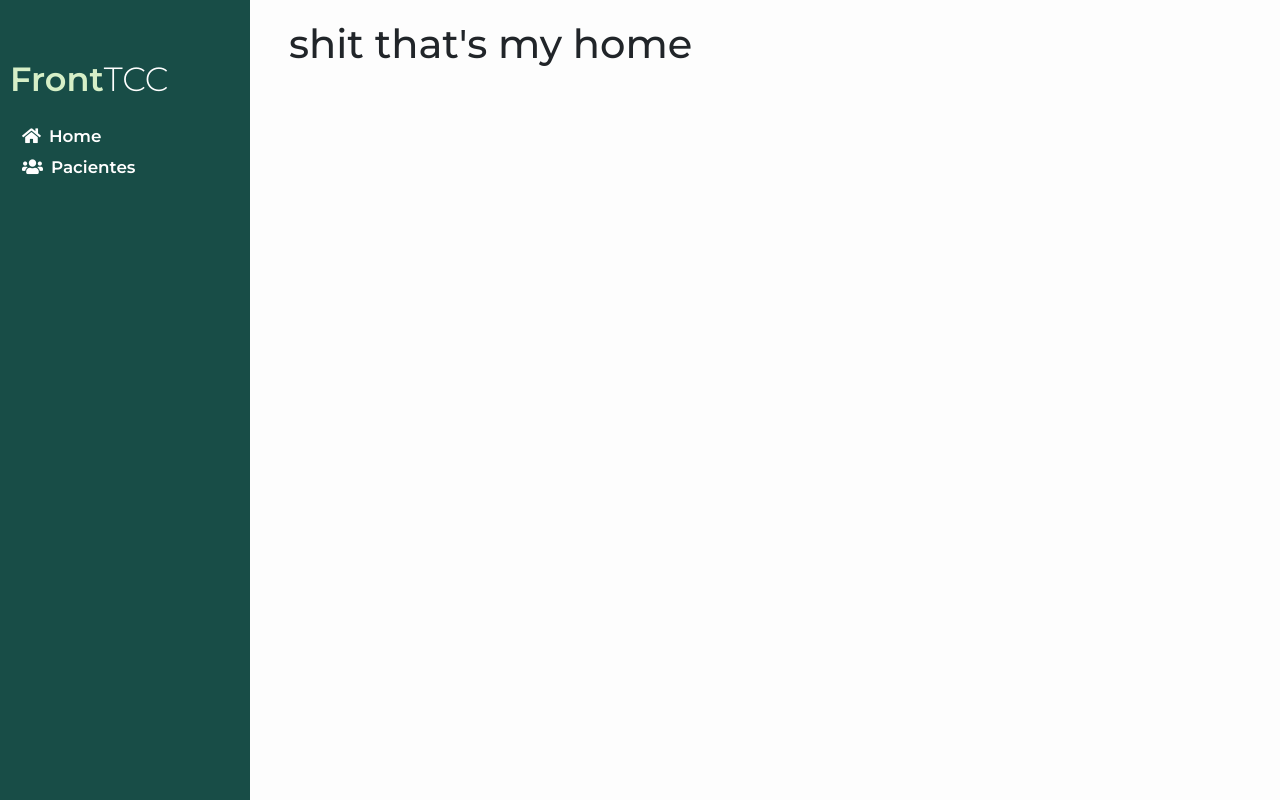
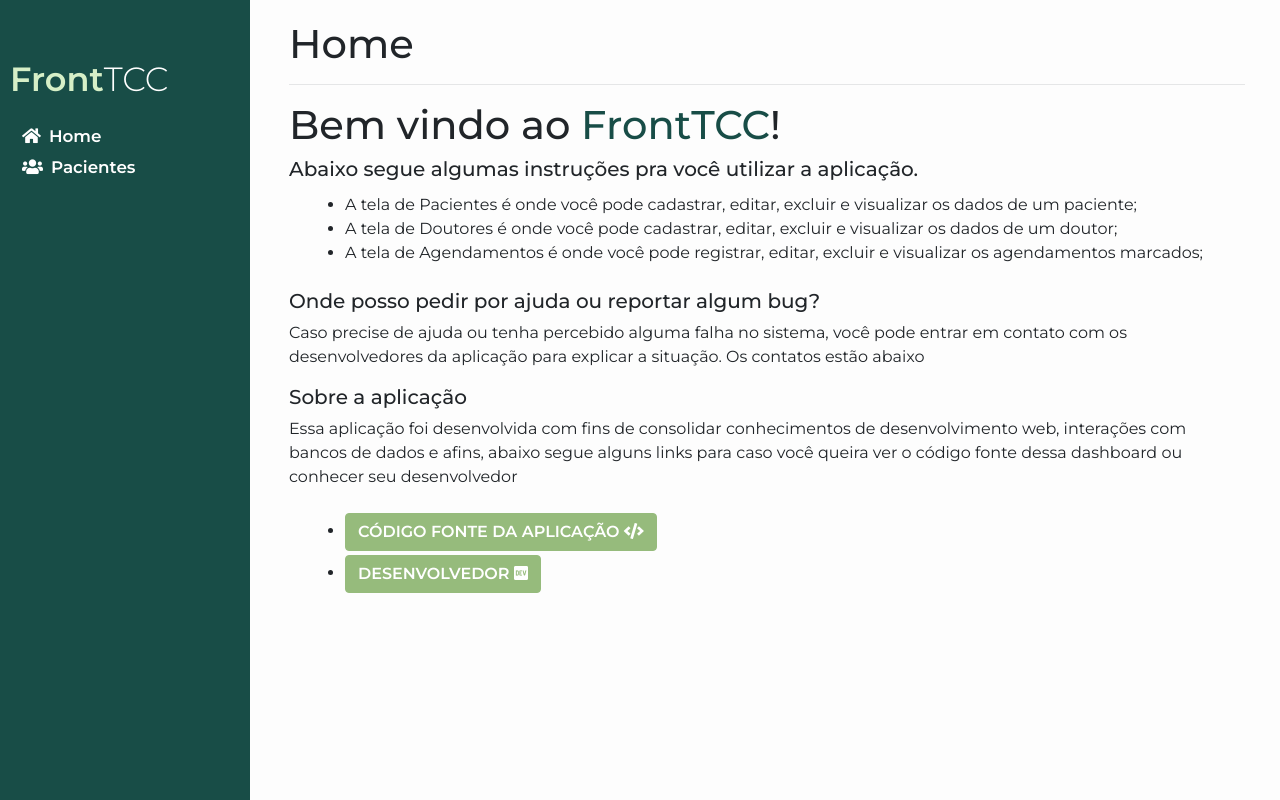
Before and after one commit to TiagoDiass/frontend-tcc, a Vue app: page / in a window 1280 px wide. Built offline with nearby package versions, Linux system fonts and the light colour scheme.

Commit message:
feat: add transition between pages

```diff
--- a/src/App.vue
+++ b/src/App.vue
@@ -3,7 +3,9 @@
     <Sidebar />
 
     <div id="content-container">
-      <router-view />
+      <transition name="slide" mode="out-in">
+        <router-view />
+      </transition>
     </div>
   </div>
 </template>
--- /dev/null
+++ b/src/styles/animations.scss
@@ -0,0 +1,31 @@
+@keyframes slide-in {
+  from {
+    transform: translateX(-30px);
+    opacity: 0;
+  }
+
+  to {
+    transform: translateX(0);
+    opacity: 1;
+  }
+}
+
+@keyframes slide-out {
+  from {
+    transform: translateX(0);
+    opacity: 1;
+  }
+
+  to {
+    transform: translateX(-30px);
+    opacity: 0;
+  }
+}
+
+.slide-enter-active {
+  animation: slide-in 0.3s ease;
+}
+
+.slide-leave-active {
+  animation: slide-out 0.3s ease;
+}
--- /dev/null
+++ b/src/styles/bootstrap_overwrite.scss
@@ -0,0 +1,32 @@
+.btn {
+  text-transform: uppercase;
+  font-weight: 600;
+
+  &.disabled {
+    cursor: initial;
+
+    &:focus {
+      box-shadow: none !important;
+    }
+
+    &:active {
+      box-shadow: none !important;
+    }
+  }
+
+  &.btn-secondary {
+    color: white;
+
+    &:hover {
+      color: white;
+    }
+  }
+
+  &.btn-warning {
+    color: white;
+
+    &:active {
+      color: white !important;
+    }
+  }
+}
--- a/src/styles/globals.scss
+++ b/src/styles/globals.scss
@@ -1,6 +1,8 @@
 /* SCSS modules */
 @import 'theme.scss';
 @import 'bootstrap.scss';
+@import 'bootstrap_overwrite.scss';
+@import 'animations.scss';
 
 /* Font Imports */
 @import url('https://fonts.googleapis.com/css2?family=Montserrat:wght@300;400;500;600;700&display=swap');
--- a/src/views/Home/Home.vue
+++ b/src/views/Home/Home.vue
@@ -1,6 +1,70 @@
 <template>
-  <div class="home">
-    <h1>shit that's my home</h1>
+  <div class="home view">
+    <div class="view-header">
+      <h1>Home</h1>
+      <hr />
+    </div>
+
+    <div class="view-content">
+      <h1 class="text-bold">
+        Bem vindo ao <span class="text-primary">FrontTCC</span>!
+      </h1>
+      <h5 class="mb-1">
+        Abaixo segue algumas instruções pra você utilizar a aplicação.
+      </h5>
+
+      <ul class="p-2 ml-5">
+        <li>
+          A tela de <span class="text-bold">Pacientes</span> é onde você pode
+          cadastrar, editar, excluir e visualizar os dados de um paciente;
+        </li>
+        <li>
+          A tela de <span class="text-bold">Doutores</span> é onde você pode
+          cadastrar, editar, excluir e visualizar os dados de um doutor;
+        </li>
+        <li>
+          A tela de <span class="text-bold">Agendamentos</span> é onde você pode
+          registrar, editar, excluir e visualizar os agendamentos marcados;
+        </li>
+      </ul>
+
+      <h5 class="mt-3">Onde posso pedir por ajuda ou reportar algum bug?</h5>
+      <p>
+        Caso precise de ajuda ou tenha percebido alguma falha no sistema, você
+        pode entrar em contato com os desenvolvedores da aplicação para explicar
+        a situação. Os contatos estão abaixo
+      </p>
+
+      <h5 class="mt-3">Sobre a aplicação</h5>
+      <p>
+        Essa aplicação foi desenvolvida com fins de consolidar conhecimentos de
+        desenvolvimento web, interações com bancos de dados e afins, abaixo
+        segue alguns links para caso você queira ver o código fonte dessa
+        dashboard ou conhecer seu desenvolvedor
+      </p>
+      <ul class="p-2 ml-5">
+        <li>
+          <a
+            href="https://github.com/TiagoDiass/easy-hospital"
+            target="_blank"
+            class="btn btn-secondary"
+          >
+            Código fonte da aplicação
+            <i class="fas fa-code"></i>
+          </a>
+        </li>
+        <li class="mt-1">
+          <a
+            href="https://github.com/TiagoDiass"
+            target="_blank"
+            class="btn btn-secondary"
+          >
+            Desenvolvedor
+            <i class="fab fa-dev"></i>
+          </a>
+        </li>
+      </ul>
+    </div>
   </div>
 </template>
 
```
